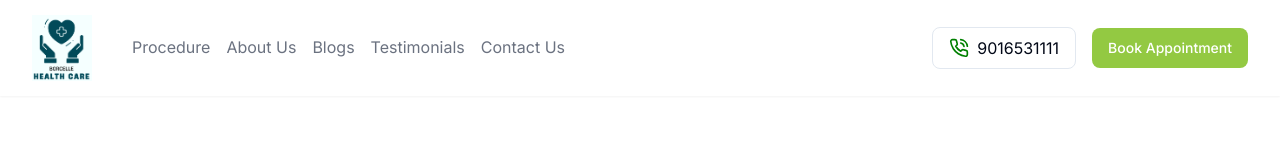
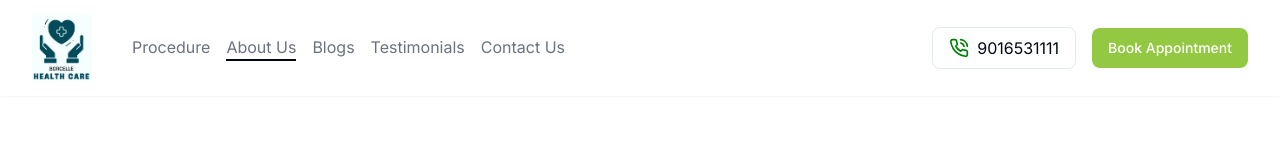
Before and after one commit to ganeshbahire01/vedic, a Next.js app: page /about-us in a window 1280 px wide. Shown: the top 160 px of the page. Built offline with nearby package versions, Linux system fonts and the light colour scheme.

Commit message:
border fixes

```diff
--- a/src/components/Header.tsx
+++ b/src/components/Header.tsx
@@ -34,6 +34,7 @@ export const Header = () => {
       text: "Contact Us",
     },
   ];
+  console.log({ path });
   return (
     <header className="sticky top-0 shadow-sm z-40 bg-white h-20 md:h-24 flex justify-center items-center">
       <nav
@@ -63,7 +64,7 @@ export const Header = () => {
                     transition-all
                     duration-300
                     ease-in-out
-                    ${path === item?.link ? "border-b-2 border-gray-950" : ""}
+                    ${path === item?.link ? "!border-gray-950 " : ""}
                   `}
                 >
                   {item?.text}
```
